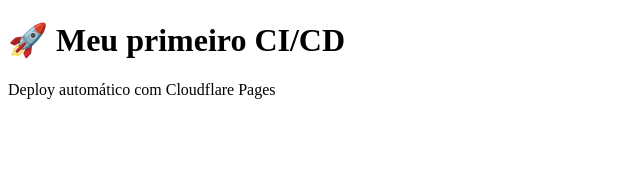
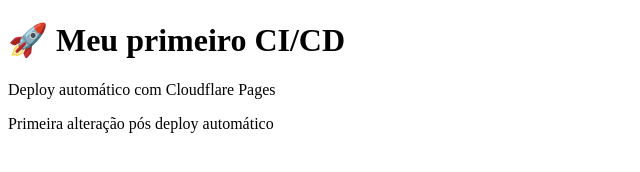
Before and after one commit to montwh1te/trabalho-final-dev-ops-senac, a plain HTML site: page index.html in a window 1280 px wide. Shown: the whole page, without its empty margins (0-640 px from the left). Drawn offline with Linux system fonts and the light colour scheme.

Commit message:
Alteração index.html

```diff
--- a/index.html
+++ b/index.html
@@ -6,5 +6,6 @@
 <body>
 <h1>🚀 Meu primeiro CI/CD</h1>
 <p>Deploy automático com Cloudflare Pages</p>
+<p>Primeira alteração pós deploy automático</p>
 </body>
 </html>
```
